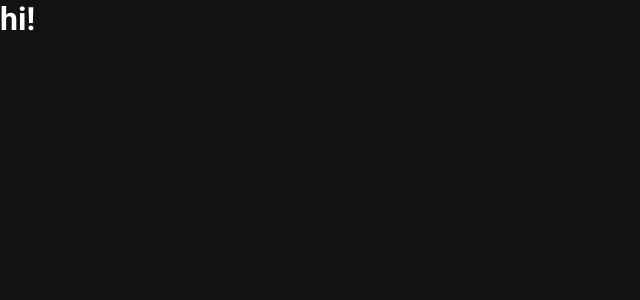
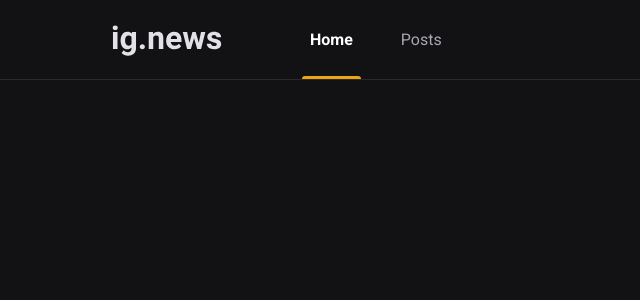
Before and after one commit to lucasgmelo/ignews, a Next.js app: page / in a window 1280 px wide. Shown: the top 300 px of the page, without its empty margins (0-640 px from the left). Built offline with nearby package versions, Linux system fonts and the light colour scheme.

Commit message:
:sauropod: create header

```diff
--- /dev/null
+++ b/src/components/Header/index.tsx
@@ -0,0 +1,15 @@
+import styles from './styles.module.scss'
+
+export function Header() {
+    return (
+        <header className={styles.headerContainer}>
+            <div className={styles.headerContent}>
+                <img src="/images/logo.svg" alt="ignews"/>
+                <nav>
+                    <a className={styles.active}>Home</a>
+                    <a>Posts</a>
+                </nav>
+            </div>
+        </header>
+    )
+}
--- /dev/null
+++ b/src/components/Header/styles.module.scss
@@ -0,0 +1,59 @@
+.headerContainer {
+  height: 5rem;
+  border-bottom: 1px solid var(--gray-800);
+}
+
+.headerContent {
+  max-width: 1120px;
+  height: 5rem;
+  margin: 0 auto;
+  padding: 0 2rem;
+
+  display: flex;
+  align-items: center;
+
+  nav {
+    margin-left: 5rem;
+    height: 5rem;
+
+    a {
+      display: inline-block;
+      position: relative;
+
+      padding: 0 0.5rem;
+      height: 5rem;
+      line-height: 5rem;
+      color: var(--gray-300);
+
+      transition: color 0.2s;
+
+      & + a {
+        margin-left: 2rem;
+      }
+
+      &:hover {
+        color: var(--white);
+      }
+
+      &.active {
+        color: var(--white);
+        font-weight: bold;
+      }
+
+      &.active::after {
+        content: "";
+        height: 3px;
+        border-radius: 3px 3px 0 0;
+        width: 100%;
+        position: absolute;
+        bottom: 1px;
+        left: 0;
+        background: var(--yellow-500);
+      }
+    }
+  }
+
+  button {
+    margin-left: auto;
+  }
+}
--- a/src/pages/_app.tsx
+++ b/src/pages/_app.tsx
@@ -1,8 +1,14 @@
-import { AppProps } from 'next/app'
-import '../styles/global.scss'
+import { AppProps } from "next/app";
+import { Header } from "../components/Header";
+import "../styles/global.scss";
 
 function MyApp({ Component, pageProps }: AppProps) {
-  return <Component {...pageProps} />
+  return (
+    <>
+      <Header />
+      <Component {...pageProps} />
+    </>
+  );
 }
 
-export default MyApp
+export default MyApp;
--- a/src/pages/index.tsx
+++ b/src/pages/index.tsx
@@ -6,7 +6,6 @@
       <Head>
         <title>início | ignews</title>
       </Head>
-      <h1>hi!</h1>
     </>
   )
 }
```
